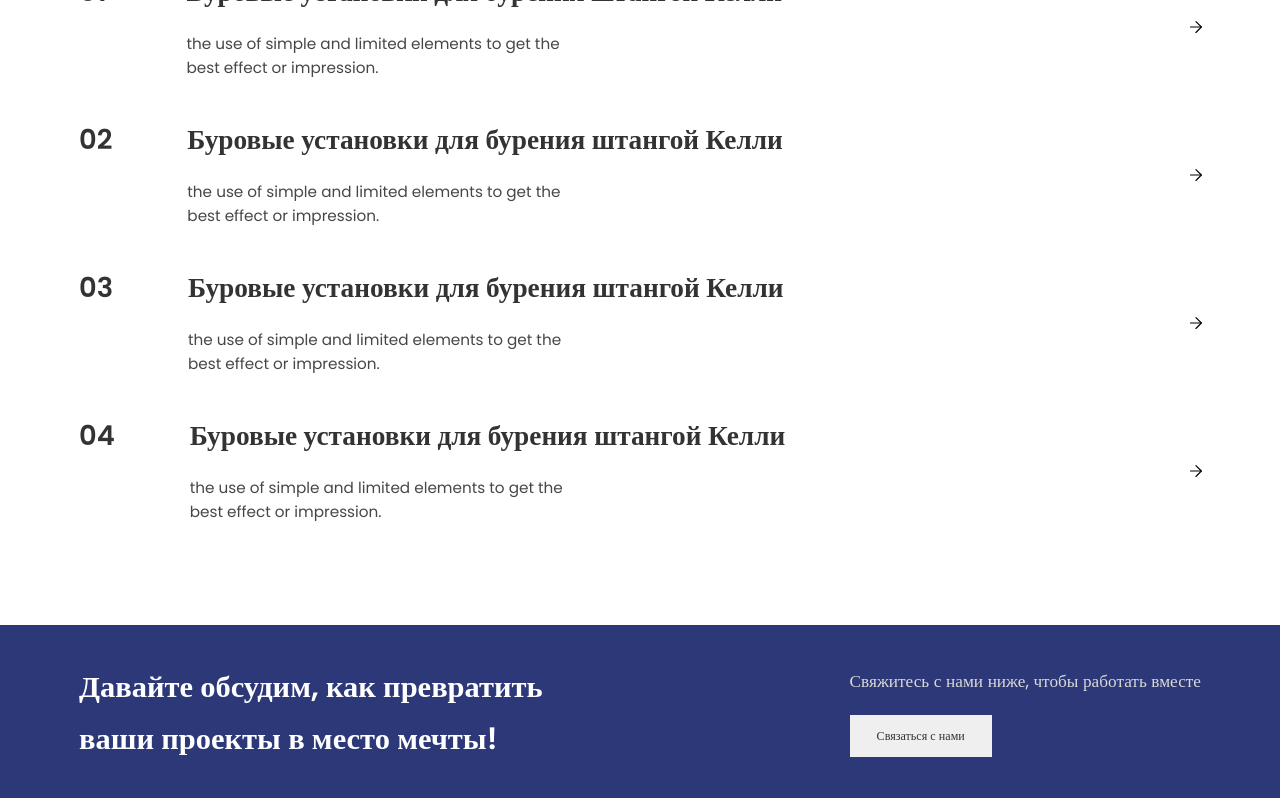
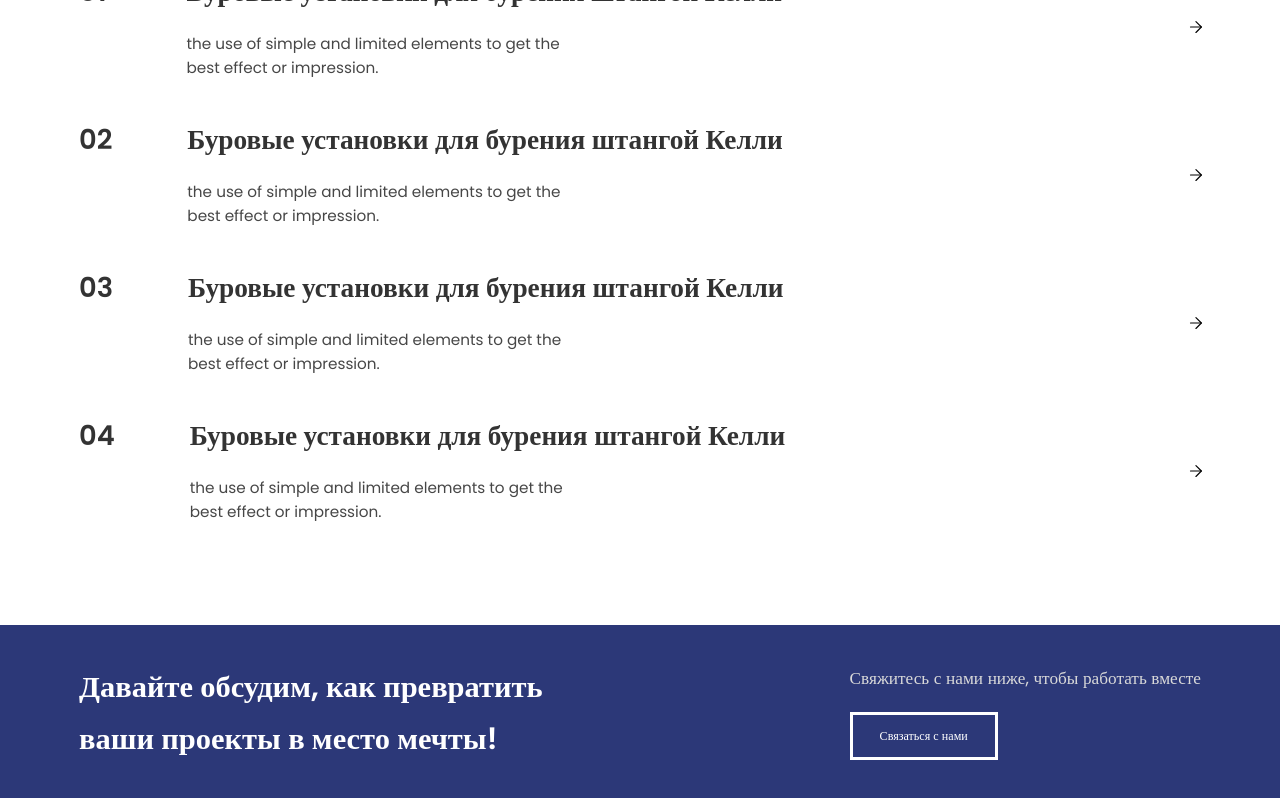
Before and after one commit to ilyosovbek/AVP, a Nuxt app: page /contact in a window 1280 px wide. In both pictures the pointer is over the button "Связаться с нами". Shown: the part 1246-2044 px from the top of the page. Built offline with nearby package versions, Linux system fonts and the light colour scheme.

Commit message:
one more last time

```diff
--- a/assets/scss/contact.scss
+++ b/assets/scss/contact.scss
@@ -37,7 +37,17 @@
         color: #333333;
         padding: 12px 27px;
         margin-top: 20px;
+        border: 3px solid transparent;
+        transition: 400ms;
+
+        &:hover{
+            background-color: #2c3878;
+            color: #ffffff;
+            border: 3px solid #ffffff;
+        }
       }
+
+
     }
   }
 }
```
